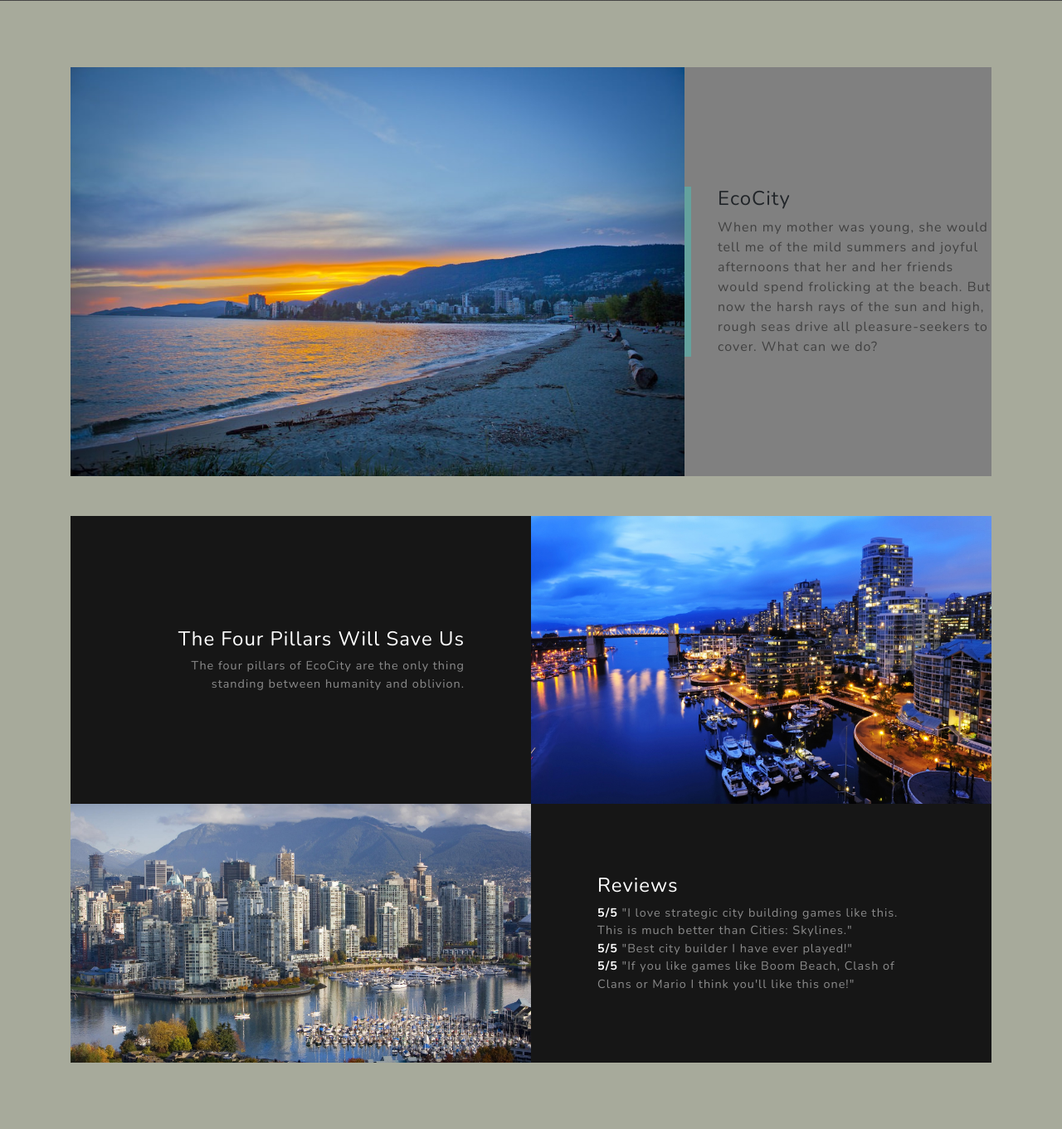
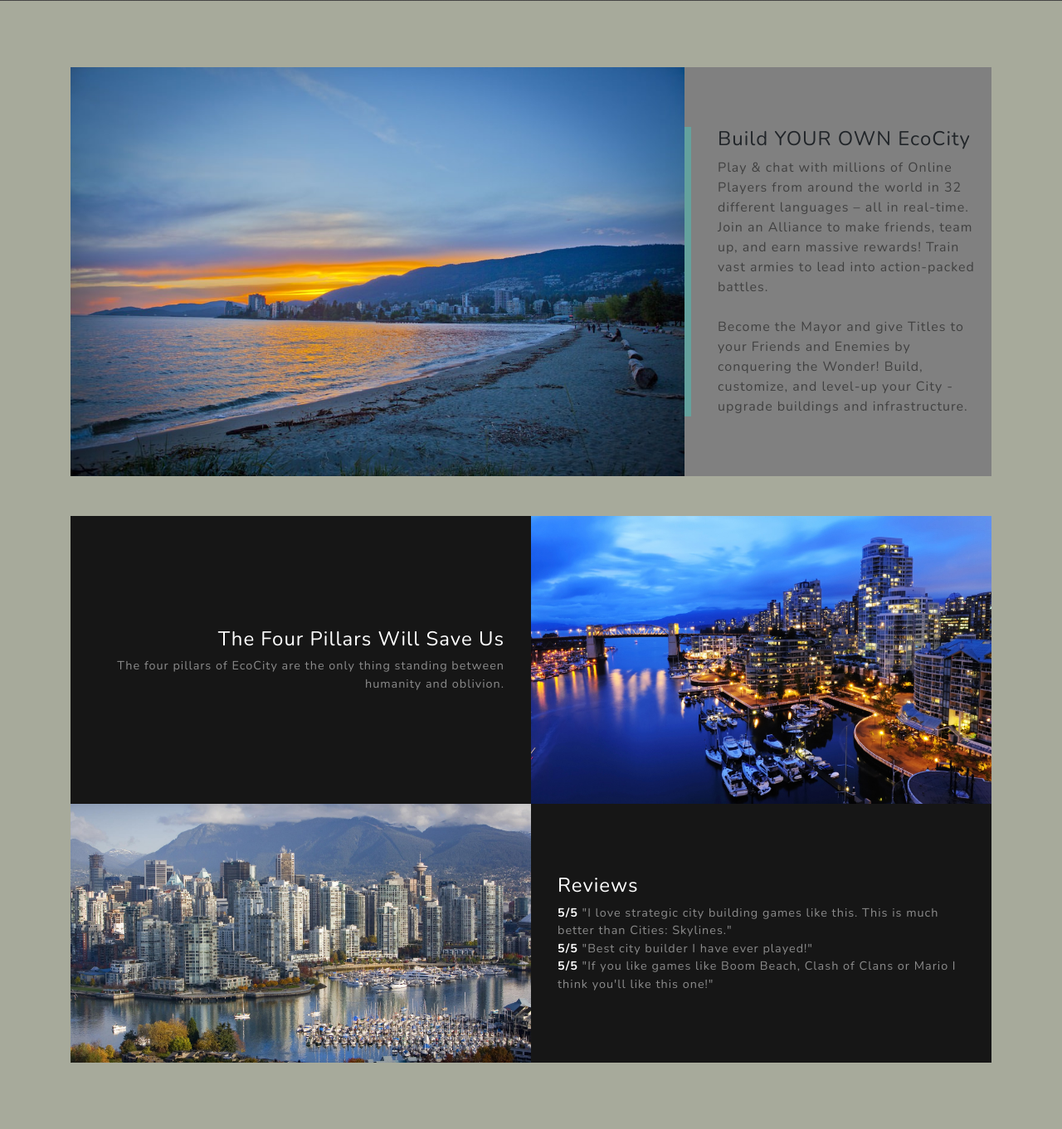
Before and after one commit to karlokr/EcoCity-Website, a PHP site: page / in a window 1280 px wide. Shown: the part 1108-2469 px from the top of the page at 83% size. Run offline with PHP 8.4, Linux system fonts and the light colour scheme.

Commit message:
newest site updates

```diff
--- a/css/style.css
+++ b/css/style.css
@@ -209,7 +209,7 @@
 
 @media (min-width: 992px) {
   .projects-section .project-text {
-    padding: 5rem;
+    padding: 2rem;
   }
   .projects-section .project-text hr {
     border-color: #64a19d;
--- a/index.html
+++ b/index.html
@@ -80,11 +80,17 @@
           <img class="img-fluid mb-3 mb-lg-0" src="img/beach.jpg" alt="">
         </div>
         <div class="col-xl-4 col-lg-5">
-          <div class="featured-text text-center text-lg-left">
-            <h4>EcoCity</h4>
-            <p class="text-black-50 mb-0">When my mother was young, she would tell me of the mild summers and
-              joyful afternoons that her and her friends would spend frolicking at the beach. But now the harsh
-              rays of the sun and high, rough seas drive all pleasure-seekers to cover. What can we do?</p>
+          <div class="featured-text text-center text-lg-left" style="width:95%">
+            <h4>Build YOUR OWN EcoCity</h4>
+            <p class="text-black-50 mb-0">
+				Play & chat with millions of Online Players from around the world in 32 different languages – all in real-time.
+				Join an Alliance to make friends, team up, and earn massive rewards!
+				Train vast armies to lead into action-packed battles.</br></br>
+			</p>
+			<p class="text-black-50 mb-0">
+				Become the Mayor and give Titles to your Friends and Enemies by conquering the Wonder!
+				Build, customize, and level-up  your City - upgrade buildings and infrastructure.
+			</p>
           </div>
         </div>
       </div>
```
